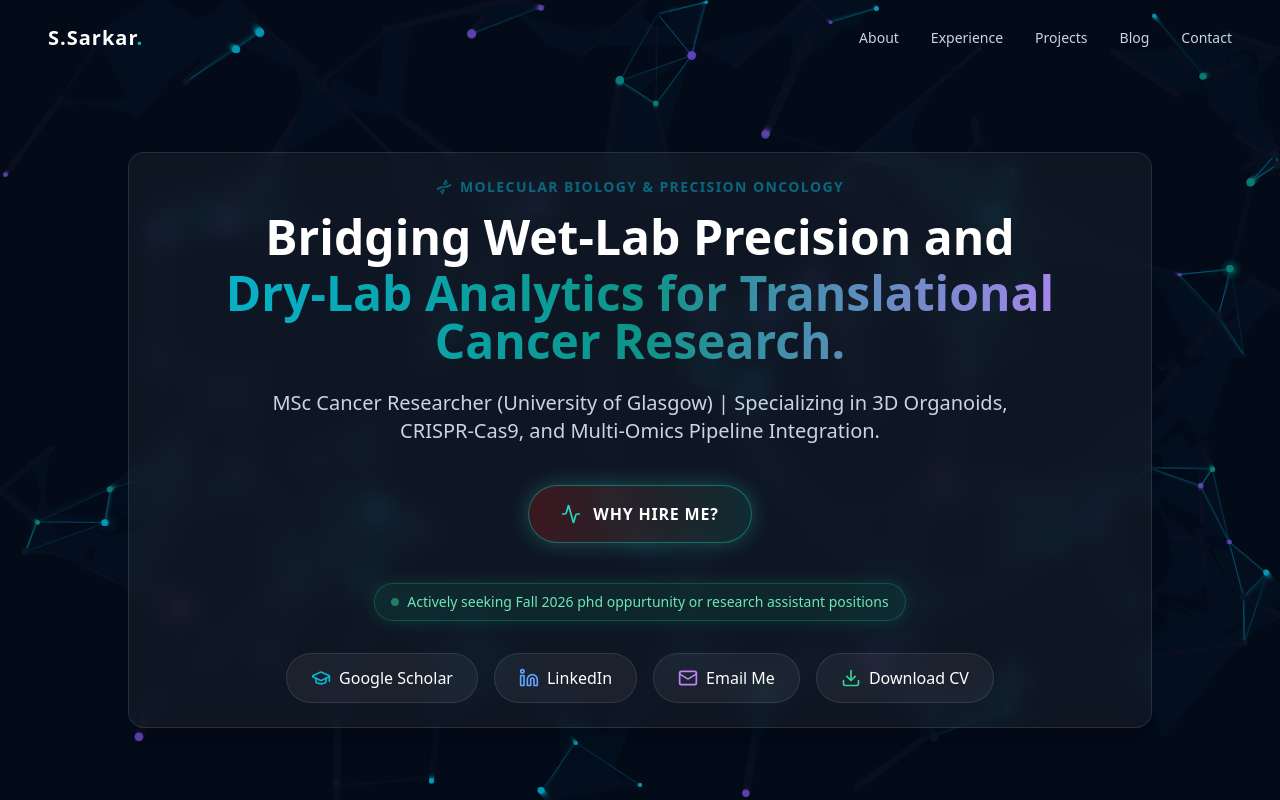
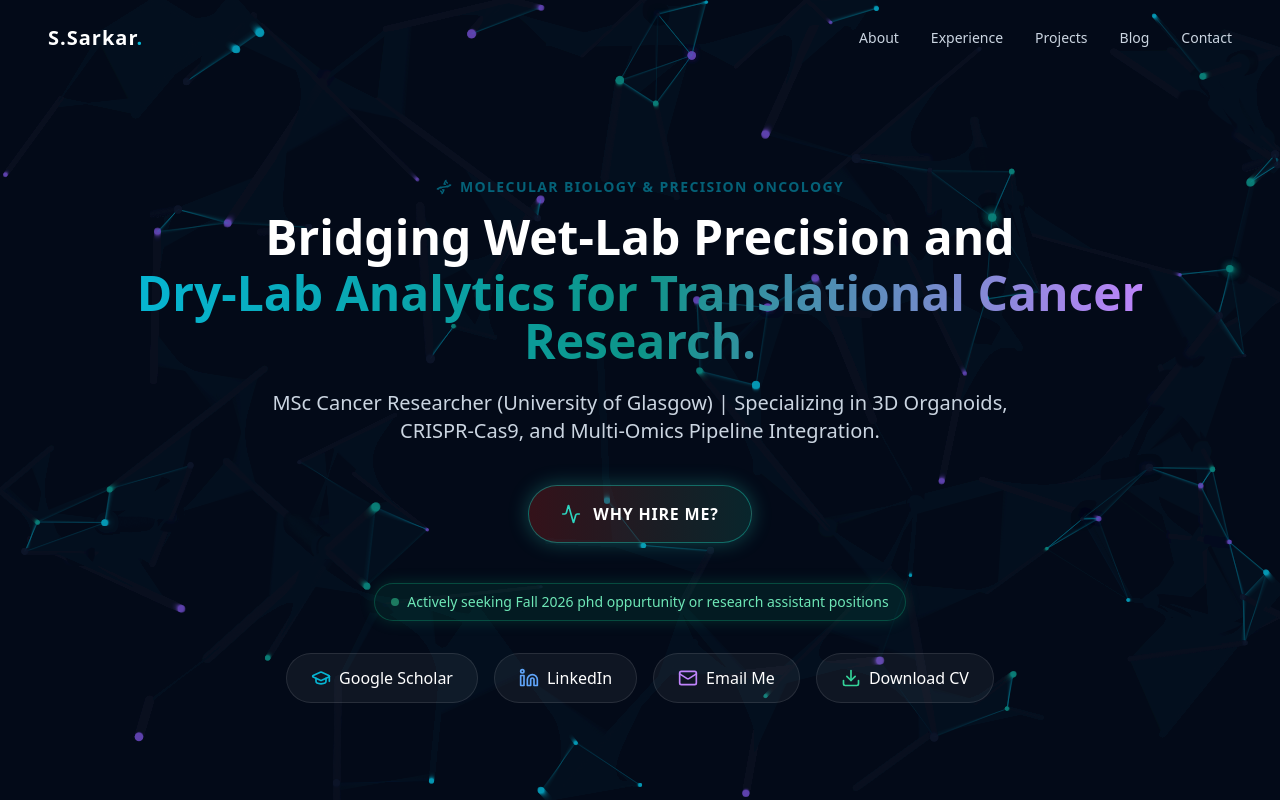
Before and after one commit to souhrid-onco/souhrid-sarkar-portfolio, a Next.js app: page / in a window 1280 px wide. Shown: the top 800 px of the page. Built offline with nearby package versions, Linux system fonts and the light colour scheme.

Commit message:
fix: remove glass-card from Hero section

```diff
--- a/src/app/page.tsx
+++ b/src/app/page.tsx
@@ -10,7 +10,7 @@ export default function Home() {
 
       {/* --- HERO SECTION: The Visionary Headline --- */}
       <section id="hero" className="min-h-screen flex items-center justify-center px-6 pt-20">
-        <div className="max-w-5xl mx-auto text-center z-10 glass-card relative">
+        <div className="max-w-5xl mx-auto text-center z-10 relative">
           <p className="text-cold-cyan font-outfit font-semibold tracking-widest uppercase mb-4 text-sm animate-pulse flex items-center justify-center gap-2">
             <Dna size={16} /> Molecular Biology & Precision Oncology
           </p>
```
